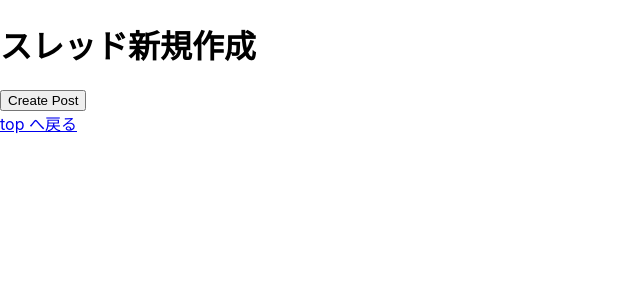
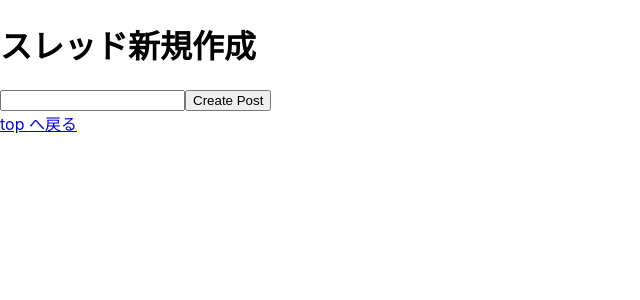
Before and after one commit to ittyi/bulletin-board, a React (Create React App) app: page /thread/new in a window 1280 px wide. Shown: the top 300 px of the page, without its empty margins (0-640 px from the left). Built offline with nearby package versions, Linux system fonts and the light colour scheme.

Commit message:
✨ add: フォーム入力により、APIリクエストに渡す値を可変に変更

```diff
--- a/src/components/ThreadNew.jsx
+++ b/src/components/ThreadNew.jsx
@@ -1,11 +1,14 @@
+import { useState } from "react";
 import { Link } from "react-router-dom";
-import axios from 'axios';
+import axios from "axios";
 
 export default function ThreadNew() {
+  const [title, setTitle] = useState("");
+
   function createThread() {
     axios
       .post("https://railway.bulletinboard.techtrain.dev/threads", {
-        title: "Hello World!",
+        title: title,
       })
       .then((response) => {
         console.log(response.data);
@@ -16,7 +19,8 @@ export default function ThreadNew() {
     <>
       <h1>スレッド新規作成</h1>
       <div>
-         <button onClick={createThread}>Create Post</button>
+        <input value={title} onChange={(event) => setTitle(event.target.value)} />
+        <button onClick={createThread}>Create Post</button>
       </div>
       <Link to={`/`}>top へ戻る</Link>
     </>
```
